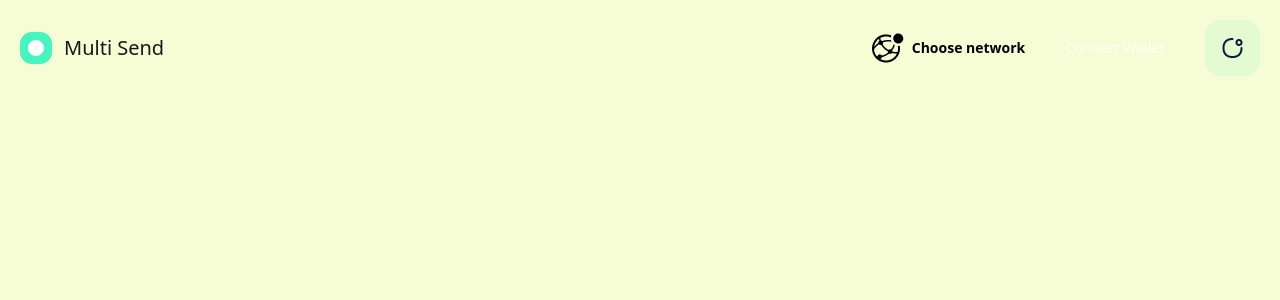
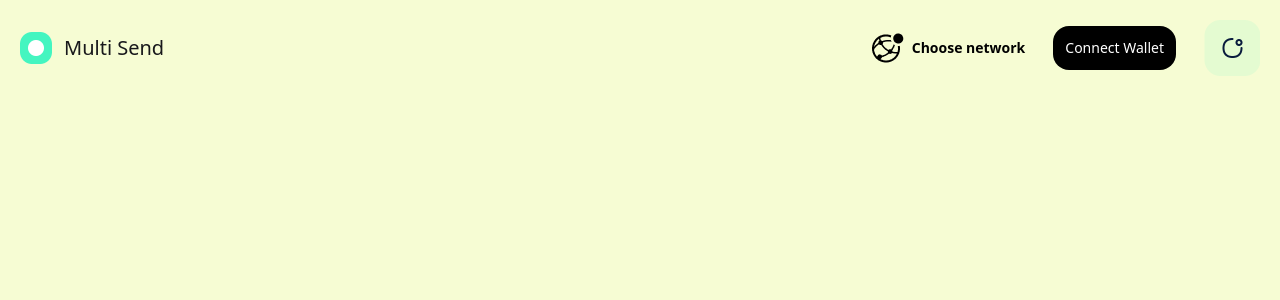
Before and after one commit to ShatDev/multisend-web, a Next.js app: page / in a window 1280 px wide. Shown: the top 300 px of the page. Built offline with nearby package versions, Linux system fonts and the light colour scheme; what @web3-react/core would draw is missing.

Commit message:
minor fixes

```diff
--- a/components/layouts/Header.tsx
+++ b/components/layouts/Header.tsx
@@ -17,7 +17,7 @@ function Header() {
         </nav>
         <button
           type="button"
-          className="inline-flex items-center primary border-0 py-3 px-3 text-sm mt-4 md:mt-0 rounded-2xl text-white"
+          className="inline-flex items-center bg-primary border-0 py-3 px-3 text-sm mt-4 md:mt-0 rounded-2xl text-white"
         >
           Connect Wallet
         </button>
--- a/styles/global.css
+++ b/styles/global.css
@@ -2,9 +2,9 @@
 @tailwind components;
 @tailwind utilities;
 
-@import url("https://fonts.googleapis.com/css2?family=Inter:wght@100;200;300;400;500;600;700;800;900&display=swap");
+@import url('https://fonts.googleapis.com/css2?family=Inter:wght@100;200;300;400;500;600;700;800;900&display=swap');
 
 body {
-   background-color: rgba(212, 240, 39, 0.2);
-   mix-blend-mode: normal;
+  background-color: rgba(212, 240, 39, 0.2);
+  mix-blend-mode: normal;
 }
--- a/tailwind.config.js
+++ b/tailwind.config.js
@@ -1,17 +1,17 @@
 /* eslint-disable import/no-extraneous-dependencies */
 // eslint-disable-next-line prettier/prettier
-const colors = require('tailwindcss/colors')
+var colors = require('tailwindcss/colors')
 
 
 module.exports = {
   purge: [],
   darkMode: false, // or 'media' or 'class'
   theme: {
+    colors:{
+      ...colors,
+      primary:"#000000",
+    },
     extend: {},
-    colors: {
-      ...colors,
-      primary: '#2772F0',
-    },
   },
   variants: {
     extend: {},
```
